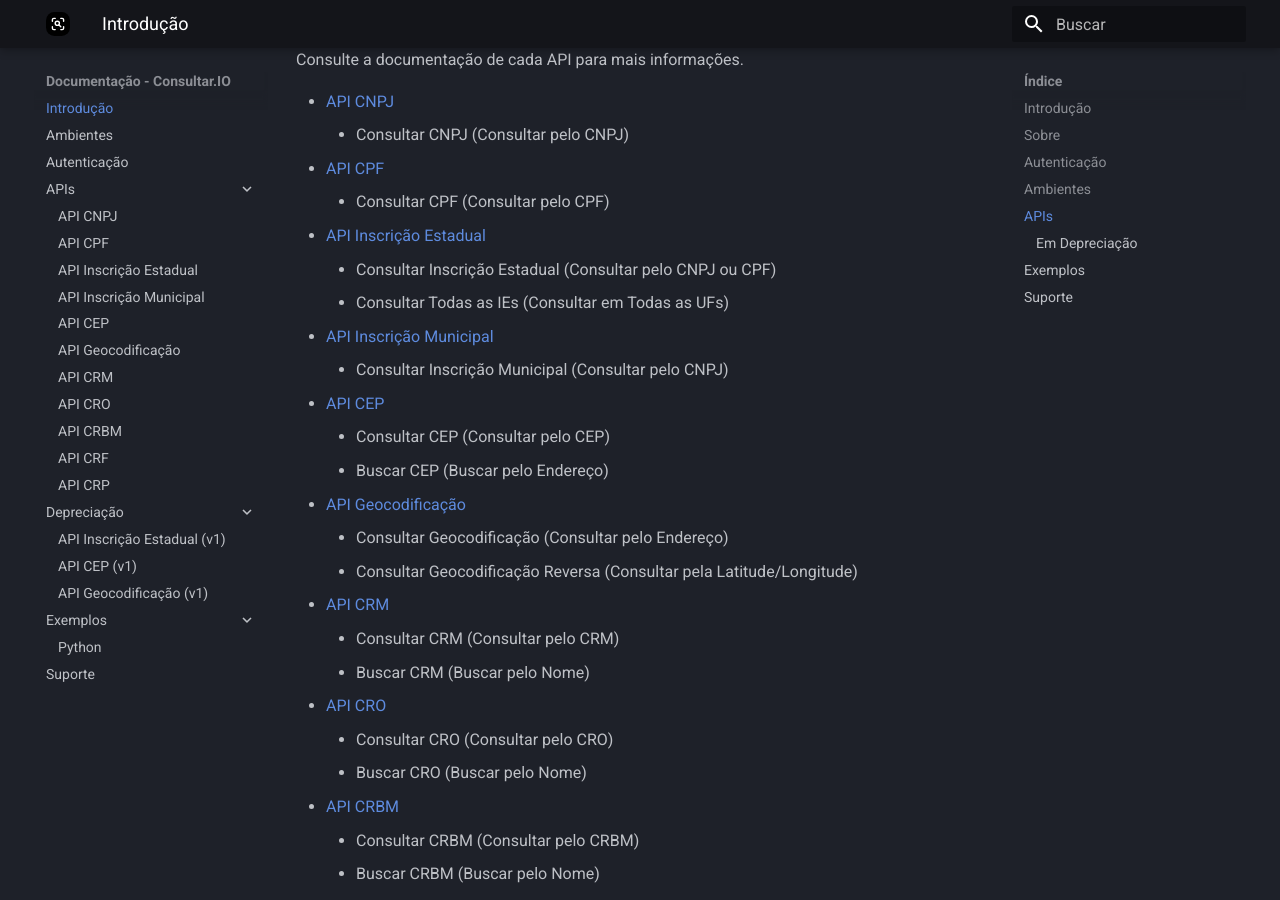
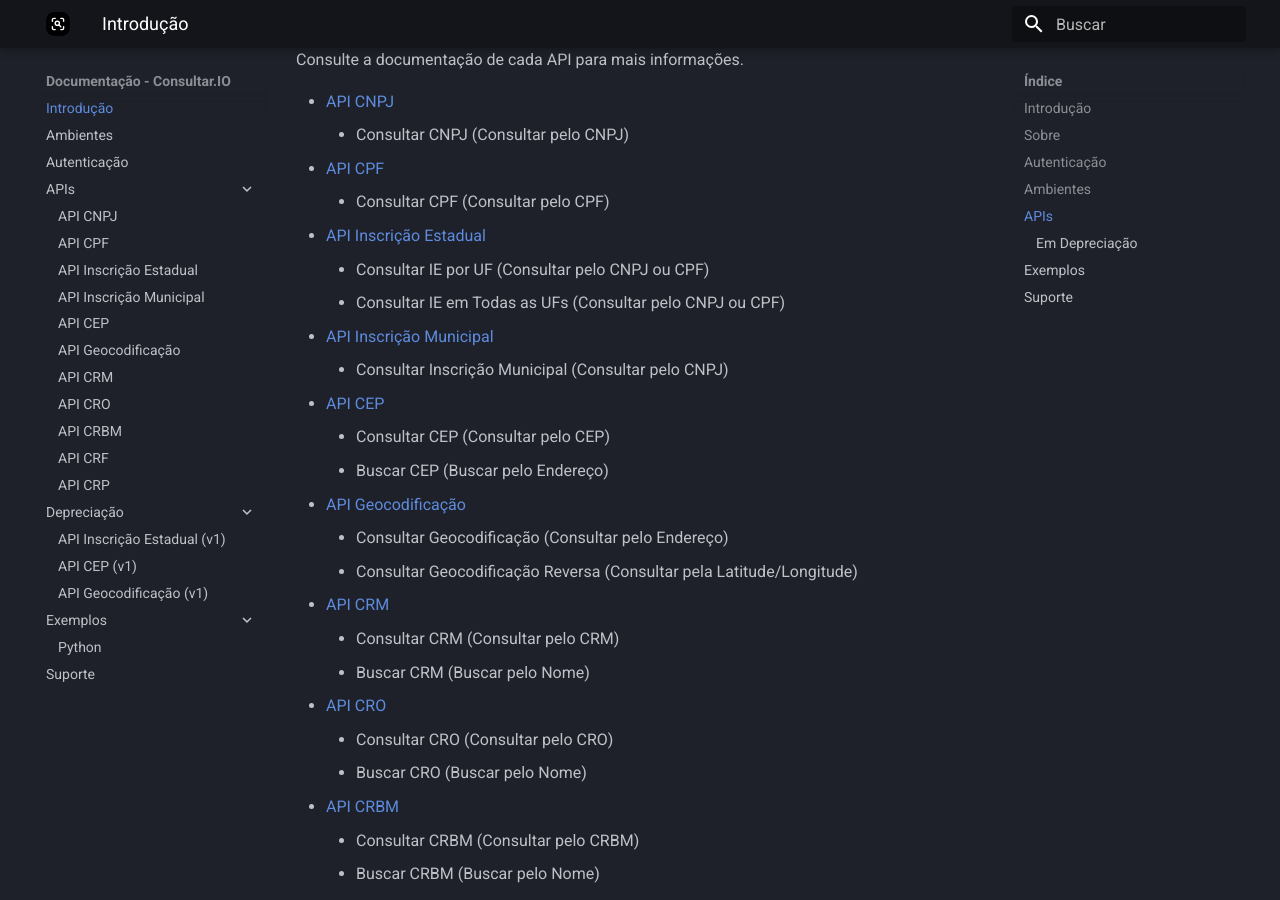
Before and after one commit to consultar-io/docs, an MkDocs documentation site: the page built from docs/index.md, in a window 1280 px wide and 900 px high, scrolled down 794 px. Built offline with MkDocs 1.6.1 and Material for MkDocs 9.7.7, drawn with Linux system fonts in a browser that asks for light colours.

Commit message:
Update Inscrição Estadual API documentation to reflect changes in query descriptions for better clarity and consistency.

```diff
--- a/docs/index.md
+++ b/docs/index.md
@@ -27,8 +27,8 @@ Consulte a documentação de cada API para mais informações.
 - [API CPF](./api/cpf.md)
     - Consultar CPF (Consultar pelo CPF)
 - [API Inscrição Estadual](./api/inscricao-estadual.md)
-    - Consultar Inscrição Estadual (Consultar pelo CNPJ ou CPF)
-    - Consultar Todas as IEs (Consultar em Todas as UFs)
+    - Consultar IE por UF (Consultar pelo CNPJ ou CPF)
+    - Consultar IE em Todas as UFs (Consultar pelo CNPJ ou CPF)
 - [API Inscrição Municipal](./api/inscricao-municipal.md)
     - Consultar Inscrição Municipal (Consultar pelo CNPJ)
 - [API CEP](./api/cep.md)
```
Also changed, not shown: docs/api/inscricao-estadual.md (+2 -2 lines).
